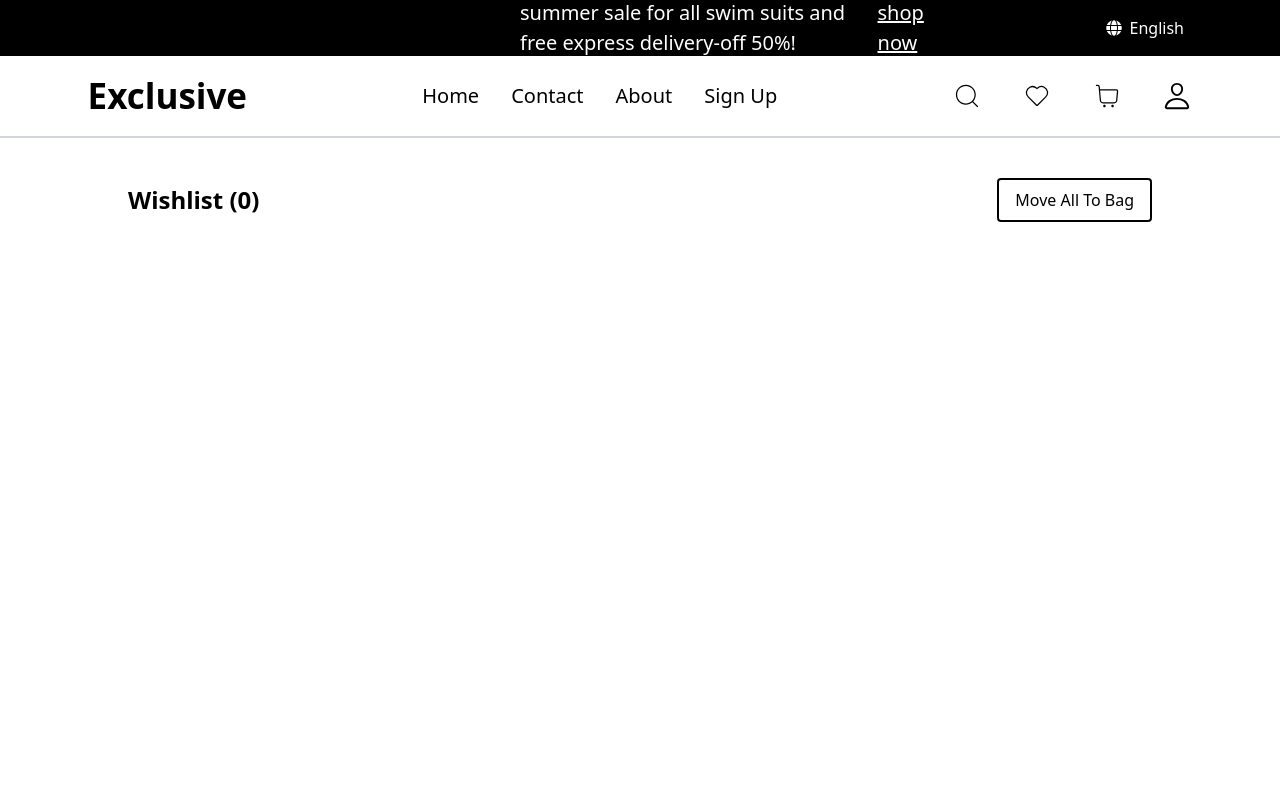
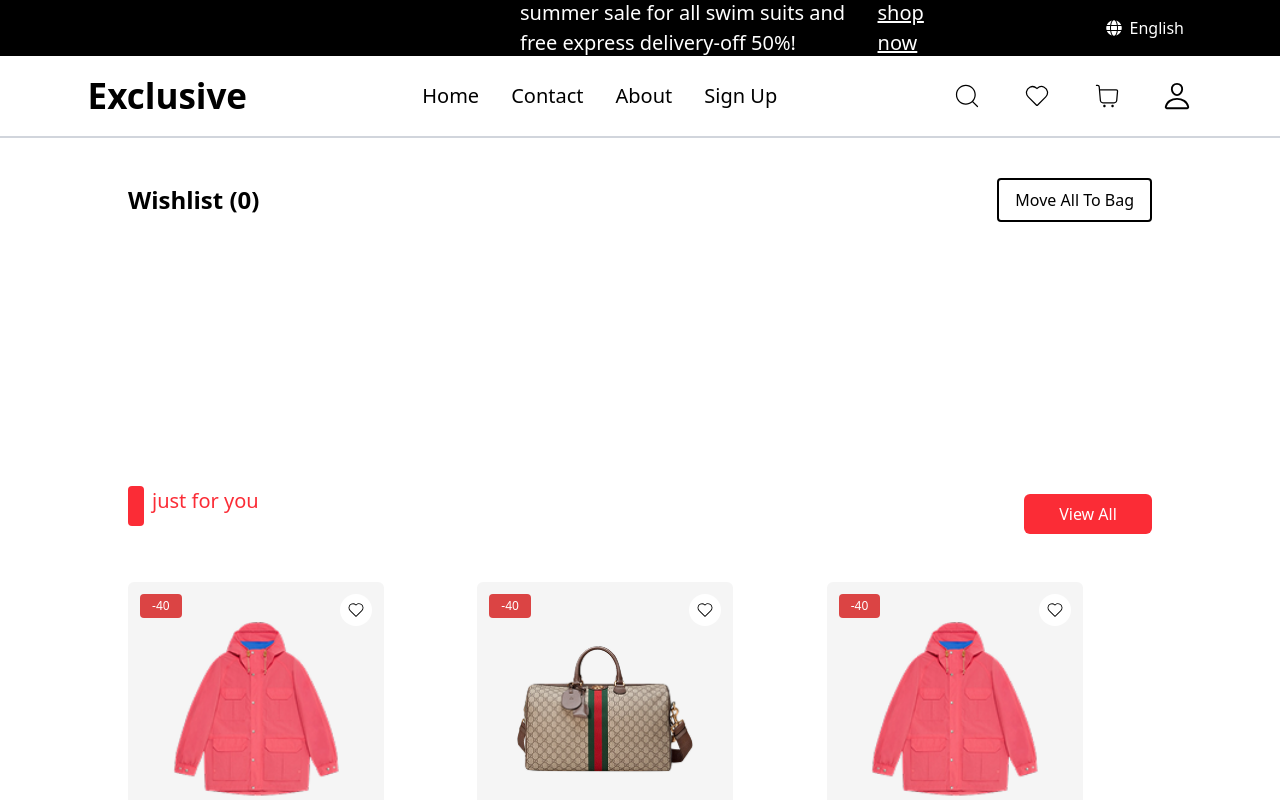
Before and after one commit to NourAlshmali/Exlusive-E-commerce, a React (Vite) app: page /wishlist in a window 1280 px wide. Shown: the top 800 px of the page. Built offline with nearby package versions, Linux system fonts and the light colour scheme.

Commit message:
feat: Enhance Wishlist page

```diff
--- a/src/pages/WishList.jsx
+++ b/src/pages/WishList.jsx
@@ -1,14 +1,23 @@
 import React, { useContext } from "react";
-
 import { WishlistContextData } from "../components/WishlistContext";
+import { useNavigate } from "react-router-dom";
 import { CiTrash } from "react-icons/ci";
+import HomeHeader from "../components/HomeHeader";
+import SalesCard from "../components/Flash Sales/SalesCard";
+import img1 from "/img/best.png";
+import img2 from "/img/best2.png";
 
 const Wishlist = () => {
+  const navigate = useNavigate();
   const { wishlist, toggleWishlist } = useContext(WishlistContextData);
+  const handleWithView = () => {
+    navigate("/");
+  };
 
   return (
-    <div className="bg-white min-h-screen flex justify-center items-start py-10">
-      <div className="w-[90%] max-w-5xl">
+    <div className="bg-white min-h-screen flex justify-center py-10">
+      <div className="w-[90%] max-w-5xl flex flex-col">
+
         <div className="flex justify-between items-center mb-6">
           <h2 className="text-2xl font-bold">Wishlist ({wishlist.length})</h2>
           <button className="px-4 py-2 border-2 border-black rounded hover:bg-black hover:text-white transition">
@@ -16,31 +25,39 @@ const Wishlist = () => {
           </button>
         </div>
 
-        <div className="grid grid-cols-1 md:grid-cols-2 lg:grid-cols-3 gap-6">
+
+        <div className="grid grid-cols-1 md:grid-cols-2 lg:grid-cols-3 gap-6 mb-20">
           {wishlist.map((item) => (
             <div key={item.id} className="group flex flex-col gap-2 w-64">
+
               <div className="relative bg-[#F5F5F5] rounded-md flex justify-center items-center overflow-hidden h-64">
-                <div className=" absolute top-2 right-2 w-10 h-10 rounded-full bg-red-500 hover:bg-gray-400 flex justify-center items-center">
+
+                <div className="absolute top-2 right-2 w-10 h-10 rounded-full bg-red-500 hover:bg-gray-400 flex justify-center items-center">
                   <button
                     onClick={() => toggleWishlist(item)}
-                    className="cursor-pointer text-white"
+                    className="text-white cursor-pointer"
                   >
                     <CiTrash size={25} />
                   </button>
                 </div>
-                <div className="w-full bg-[#F5F5F5] rounded-md p-10 flex justify-center items-center overflow-hidden ">
+
+
+                <div className="w-full bg-[#F5F5F5] rounded-md p-10 flex justify-center items-center overflow-hidden">
                   <img
                     src={item.image}
                     alt={item.title}
                     className="object-contain h-full w-full transform group-hover:scale-110 transition duration-300"
                   />
-                  <button className="absolute bottom-0 w-full bg-black cursor-pointer text-white py-2 opacity-0 group-hover:opacity-100 transition-opacity">
-                    Add To Cart
-                  </button>
                 </div>
+
+
+                <button className="absolute bottom-0 w-full bg-black text-white py-2 opacity-0 group-hover:opacity-100 transition-opacity">
+                  Add To Cart
+                </button>
               </div>
 
               <h3 className="font-bold text-lg truncate">{item.title}</h3>
+
               <div className="flex gap-3 items-center">
                 <span className="text-red-500 font-semibold">
                   ${item.currentPrice}
@@ -59,6 +76,51 @@ const Wishlist = () => {
             </div>
           ))}
         </div>
+
+        <div className="flex items-center justify-between mt-40 mb-10">
+          <HomeHeader type="just for you" title=" " />
+          <button
+            onClick={handleWithView}
+            className="w-32 h-10 bg-red-500 hover:bg-gray-500 rounded-md text-white cursor-pointer"
+          >
+            View All
+          </button>
+        </div>
+
+        <div className="grid grid-cols-1 md:grid-cols-2 lg:grid-cols-3 gap-6">
+          <SalesCard
+            id={1}
+            image={img1}
+            title="Jorem ipsum dolor sit amet, consectetur adipiscing elit. Nunc vulputate libero et velit interdum, ac aliquet odio mattis."
+            currentPrice="John Doe"
+            oldPrice="Youtuber"
+            discount="40"
+            rating="4"
+            reviews="4"
+          />
+
+          <SalesCard
+            id={2}
+            image={img2}
+            title="Jorem ipsum dolor sit amet, consectetur adipiscing elit. Nunc vulputate libero et velit interdum, ac aliquet odio mattis."
+            currentPrice="John Doe"
+            oldPrice="Youtuber"
+            discount="40"
+            rating="4"
+            reviews="4"
+          />
+
+          <SalesCard
+            id={3}
+            image={img1}
+            title="Jorem ipsum dolor sit amet, consectetur adipiscing elit. Nunc vulputate libero et velit interdum, ac aliquet odio mattis."
+            currentPrice="John Doe"
+            oldPrice="Youtuber"
+            discount="40"
+            rating="4"
+            reviews="4"
+          />
+        </div>
       </div>
     </div>
   );
```
